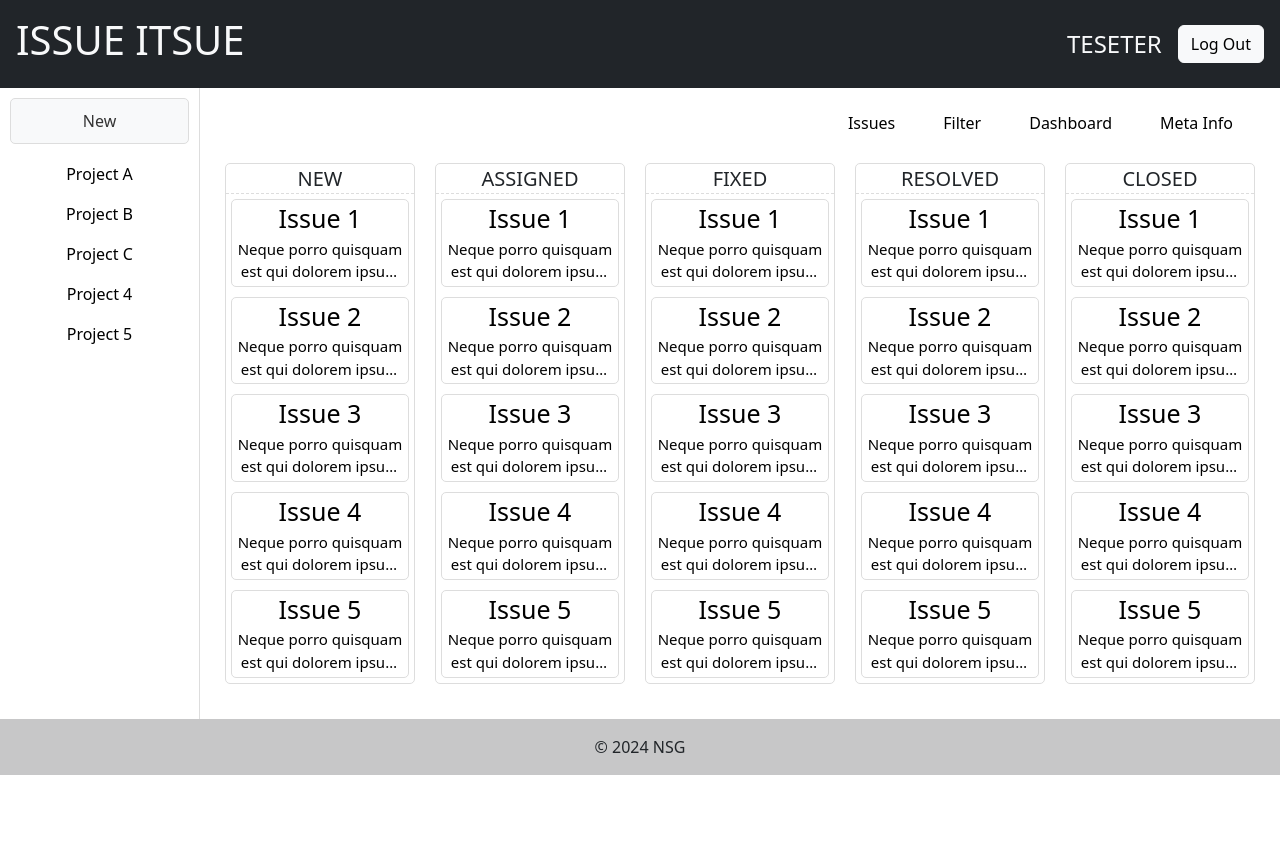
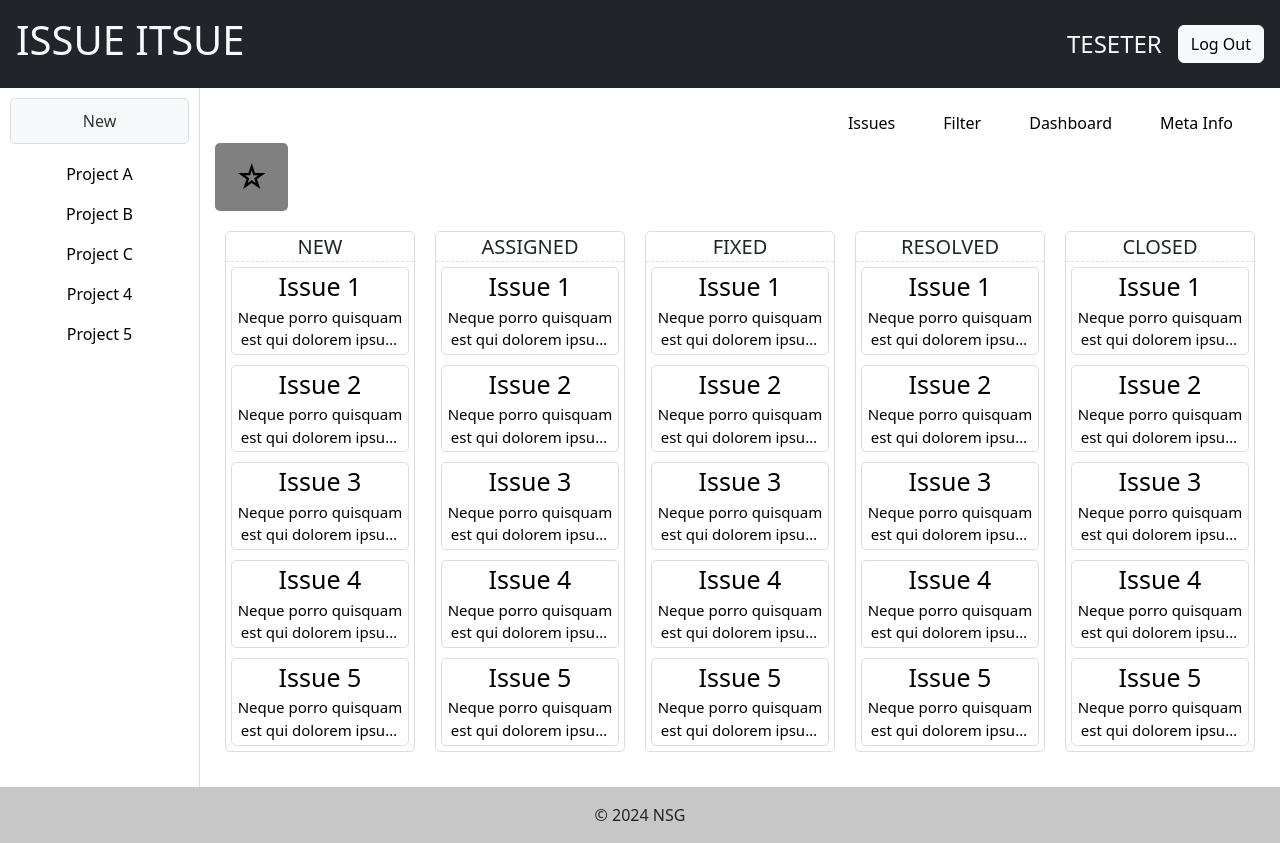
Before and after one commit to SSSSoGong/issue-tracker-client, a React (Create React App) app: page /project/1 in a window 1280 px wide. Before the commit the page ends 800 px from the top, so only its background shows below. Built offline with nearby package versions, Linux system fonts and the light colour scheme.

Commit message:
즐찾 기능 추가

```diff
--- /dev/null
+++ b/src/components/FavoriteComponent.js
@@ -0,0 +1,29 @@
+import React, { useState } from 'react';
+
+const FavoriteComponent = () => {
+    const [isFavorite, setIsFavorite] = useState(false);
+
+    const toggleFavorite = () => {
+        setIsFavorite(prevIsFavorite => !prevIsFavorite);
+    };
+
+    // 디자인
+    const buttonStyle = {
+        fontSize: '2rem',
+        color: isFavorite ? 'gold' : 'black',
+        backgroundColor: isFavorite ? 'navy' : 'gray',
+        border: 'none',
+        borderRadius : "5px",
+        cursor: 'pointer',
+    };
+
+    return (
+        <div>
+            <button onClick={toggleFavorite} style={buttonStyle}>
+                { isFavorite ? '★' : '☆' }
+            </button>
+        </div>
+    );
+};
+
+export default FavoriteComponent;
--- a/src/components/UserSearchForm.js
+++ b/src/components/UserSearchForm.js
@@ -1,13 +1,8 @@
 import { useState } from "react";
 import style from "../styles/userSearchForm.module.css"
+import PropTypes from "prop-types";
 
-/* newParticipants : 객체(userName, role, accountId) 의 배열 */
-
-function UserSearchForm(){
-    //participant를 projectCreation에서 받아와야 함
-    //projectCreationForm에서 submit을 누르면 API를 호출할 수 있도록
-    //userSearchForm에서는 유효성 검사하고 list에 넣는 것만 수행
-    const [participants, setParticipants] = useState([]);
+function UserSearchForm({participants, setParticipants}){
 
     const [accountId, setAccountId] = useState('');
     const [role, setRole] = useState('PL');
@@ -79,5 +74,16 @@ function UserSearchForm(){
         </div>
     );
 }
+UserSearchForm.prototypes = {
+    participants : PropTypes.arrayOf(
+        PropTypes.shape({
+            role: PropTypes.string,
+            accountId: PropTypes.number,
+            userName: PropTypes.string,
+        })
+    ).isRequired,
+    setParticipants : PropTypes.func.isRequired,
+}
+
 
 export default UserSearchForm;
--- a/src/routes/Project.js
+++ b/src/routes/Project.js
@@ -7,6 +7,7 @@ import ProjectList from "../components/ProjectList";
 import ProjectMenu from "../components/ProjectMenu";
 import ProjectFooter from "../components/ProjectFooter";
 import ProjectContent from "../components/ProjectContent";
+import FavoriteComponent from "../components/FavoriteComponent";
 
 
 function Project({userInfo, setUserInfo}) {
@@ -20,6 +21,7 @@ function Project({userInfo, setUserInfo}) {
                 <ProjectList />
                 <main className="project_area">
                     <ProjectMenu />
+                    <FavoriteComponent />
                     <section className="main_section">
                         <ProjectContent projectId={projectId}/>
                     </section>
--- a/src/routes/ProjectCreation.js
+++ b/src/routes/ProjectCreation.js
@@ -19,6 +19,10 @@ function ProjectCreation({userInfo, setUserInfo}) {
         subject : "",
     });
 
+    //project에 참여할 user 목록
+    /* 객체(userName, role, accountId) 의 배열 */
+    const [participants, setParticipants] = useState([]);
+
     //form의 값 변경 handling
     const handleChange = (event) => {
         const {name, value} = event.target;
@@ -35,6 +39,7 @@ function ProjectCreation({userInfo, setUserInfo}) {
 
         //dummy code
         console.log(newProjectInfo);
+        console.log(participants);
         navigate('/');
         //main으로 이동
     }
@@ -53,7 +58,10 @@ function ProjectCreation({userInfo, setUserInfo}) {
                             projectName={newProjectInfo.projectName}
                             subject={newProjectInfo.subject}
                             />
-                        <UserSearchForm />
+                        <UserSearchForm
+                            participants={participants}
+                            setParticipants={setParticipants}
+                            />
                     </section>
                 </main>
             </div>
```
